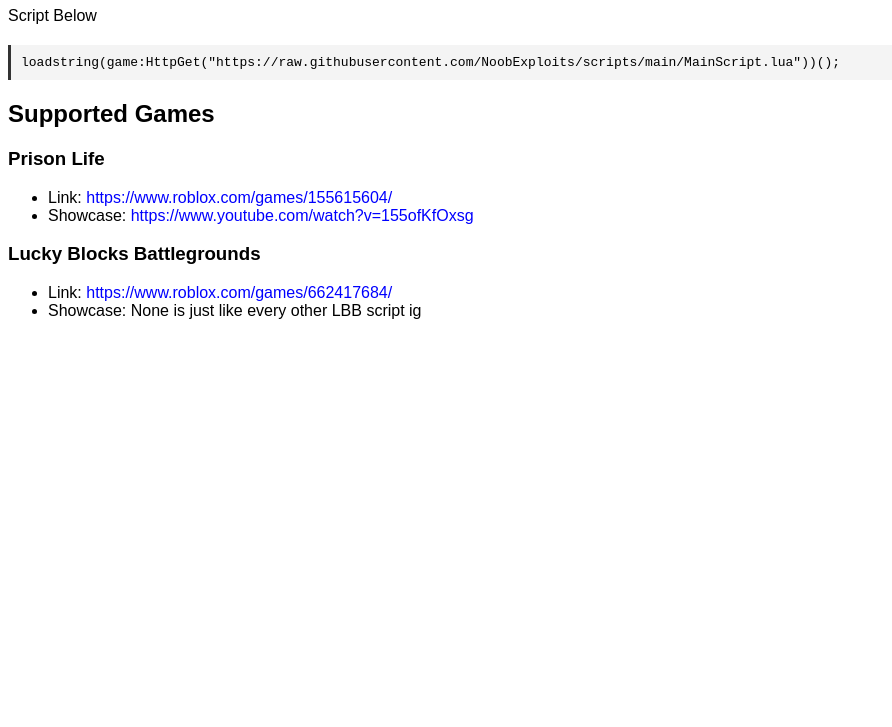
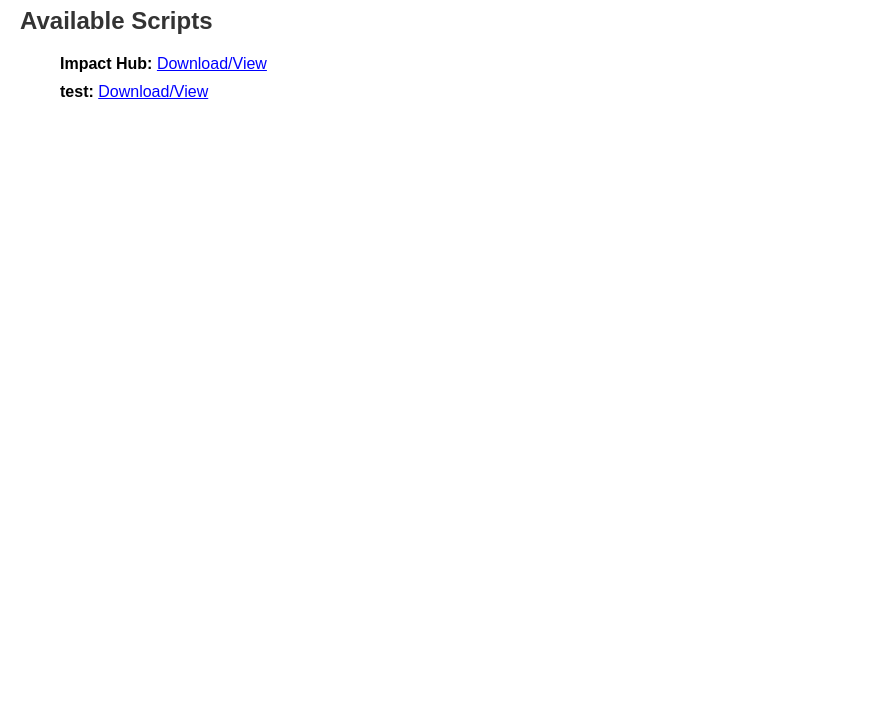
Before and after one commit to NoobExploits/scripts, a plain HTML site: page index.html in a window 1280 px wide. Shown: the part 73-800 px from the top of the page, without its empty margins (0-892 px from the left). Drawn offline with Linux system fonts and the light colour scheme.

Commit message:
Update index.html

```diff
--- a/index.html
+++ b/index.html
@@ -2,48 +2,44 @@
 <html lang="en">
 <head>
     <meta charset="UTF-8">
-    <meta http-equiv="X-UA-Compatible" content="IE=edge">
     <meta name="viewport" content="width=device-width, initial-scale=1.0">
-    <title>Scripts Page</title>
+    <title>Script Listings</title>
     <style>
         body {
             font-family: Arial, sans-serif;
+            margin: 20px;
         }
 
-        pre {
-            background-color: #f4f4f4;
-            padding: 10px;
-            border-left: 3px solid #333;
-            margin: 20px 0;
-            overflow: auto;
+        h1, h2 {
+            color: #333;
+        }
+
+        ul {
+            list-style-type: none;
+        }
+
+        li {
+            margin-bottom: 10px;
         }
 
         a {
             color: blue;
-            text-decoration: none;
-        }
-
-        a:hover {
-            text-decoration: underline;
         }
     </style>
 </head>
 <body>
-    <h1>Impact Hub</h1>
-    <p>Script Below</p>
-    <pre><code>loadstring(game:HttpGet("https://raw.githubusercontent.com/NoobExploits/scripts/main/MainScript.lua"))();</code></pre>
+    <h1>Script Listings</h1>
 
-    <h2>Supported Games</h2>
-    <h3>Prison Life</h3>
+    <h2>Available Scripts</h2>
     <ul>
-        <li>Link: <a href="https://www.roblox.com/games/155615604/" target="_blank">https://www.roblox.com/games/155615604/</a></li>
-        <li>Showcase: <a href="https://www.youtube.com/watch?v=155ofKfOxsg" target="_blank">https://www.youtube.com/watch?v=155ofKfOxsg</a></li>
-    </ul>
-
-    <h3>Lucky Blocks Battlegrounds</h3>
-    <ul>
-        <li>Link: <a href="https://www.roblox.com/games/662417684/" target="_blank">https://www.roblox.com/games/662417684/</a></li>
-        <li>Showcase: None is just like every other LBB script ig</li>
+        <li>
+            <strong>Impact Hub:</strong>
+            <a href="loadstring(game:HttpGet("https://raw.githubusercontent.com/NoobExploits/scripts/main/MainScript.lua"))()">Download/View</a>
+        </li>
+        <li>
+            <strong>test:</strong>
+            <a href="test">Download/View</a>
+        </li>
     </ul>
 </body>
 </html>
```
